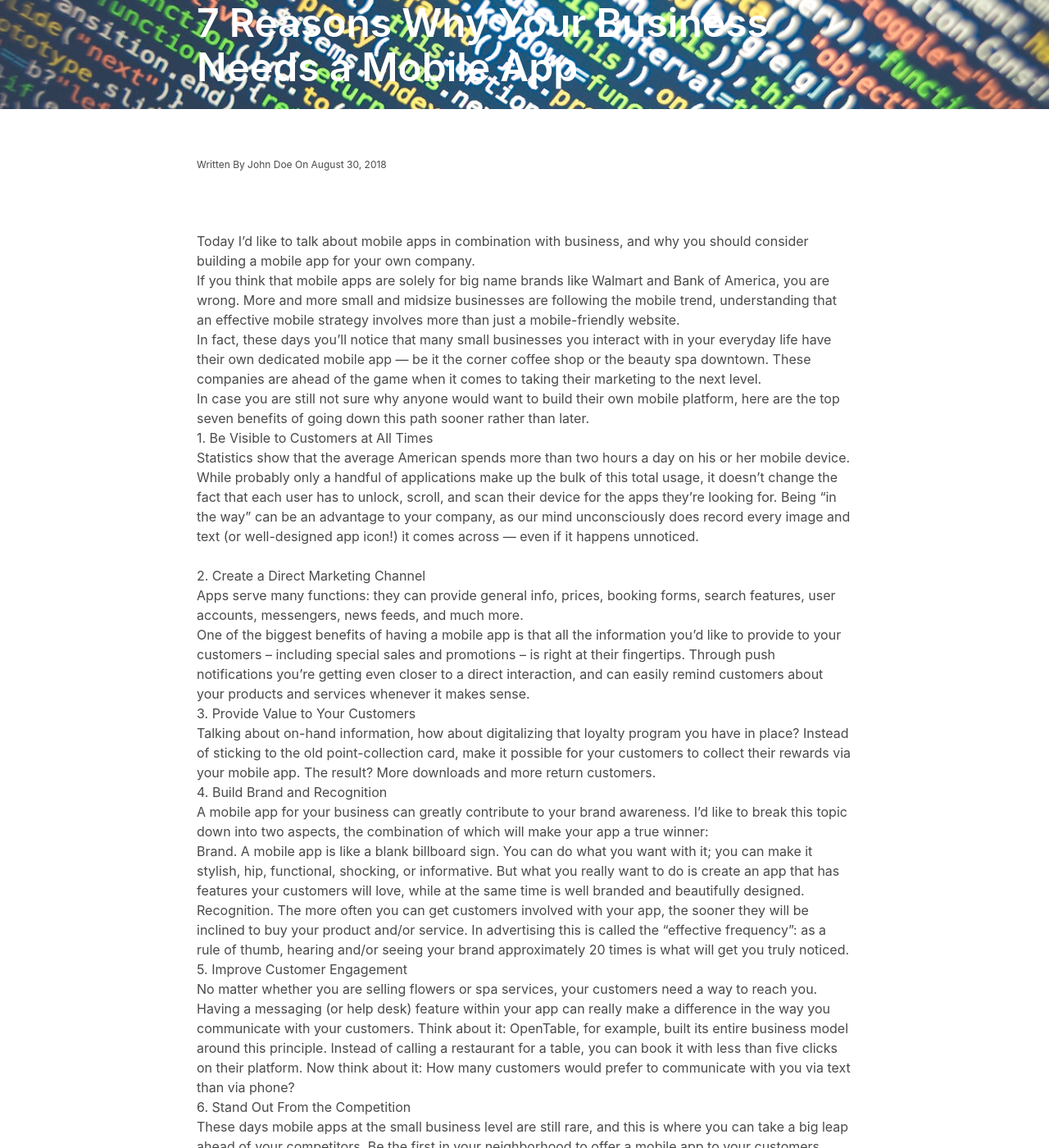
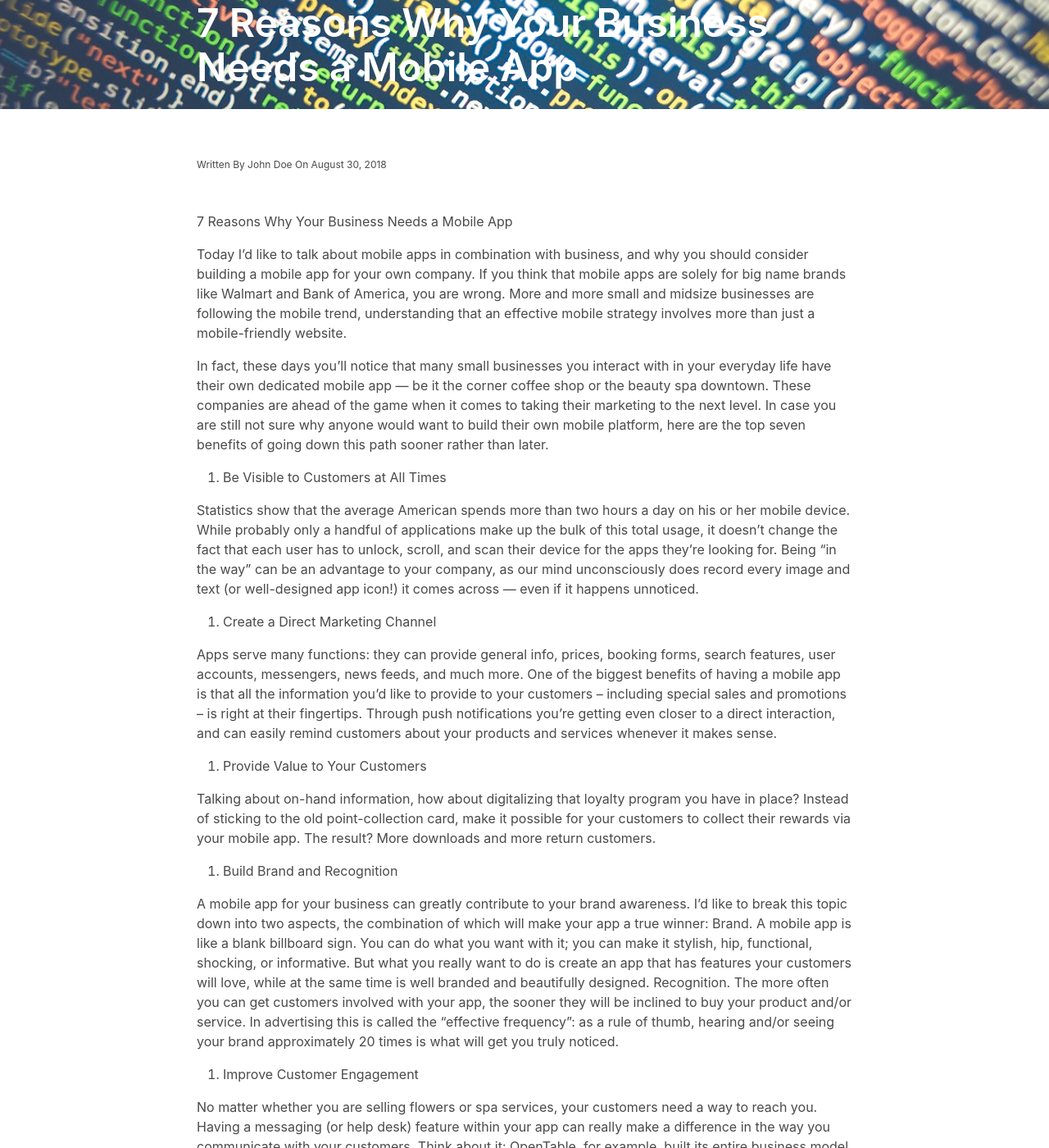
Before and after one commit to scannedmedia/scannedmedia, a Jekyll site: the page built from _posts/2018-08-30-7-reasons-why-your-business-needs-a-mobile-app.markdown, in a window 1280 px wide and 1400 px high, scrolled down 447 px. Shown: the whole window at 82% size. Built offline with Jekyll 4.4.1, drawn with Linux system fonts in a browser that asks for light colours; nearby versions of some CDN libraries; some of the changed text lies outside the part shown.

Commit message:
Updated 7 Reasons Why Your Business Needs A Mobile App

```diff
--- a/_posts/2018-08-30-7-reasons-why-your-business-needs-a-mobile-app.markdown
+++ b/_posts/2018-08-30-7-reasons-why-your-business-needs-a-mobile-app.markdown
@@ -4,28 +4,44 @@ date: 2018-08-30 14:14:00 -07:00
 image: "/uploads/photo-1489389944381-3471b5b30f04.jpeg"
 ---
 
-\
-Today I’d like to talk about mobile apps in combination with business, and why you should consider building a mobile app for your own company.\
-If you think that mobile apps are solely for big name brands like Walmart and Bank of America, you are wrong. More and more small and midsize businesses are following the mobile trend, understanding that an effective mobile strategy involves more than just a mobile-friendly website.\
-In fact, these days you’ll notice that many small businesses you interact with in your everyday life have their own dedicated mobile app — be it the corner coffee shop or the beauty spa downtown. These companies are ahead of the game when it comes to taking their marketing to the next level.\
-In case you are still not sure why anyone would want to build their own mobile platform, here are the top seven benefits of going down this path sooner rather than later.\
-1\. Be Visible to Customers at All Times\
-Statistics show that the average American spends more than two hours a day on his or her mobile device. While probably only a handful of applications make up the bulk of this total usage, it doesn’t change the fact that each user has to unlock, scroll, and scan their device for the apps they’re looking for. Being “in the way” can be an advantage to your company, as our mind unconsciously does record every image and text (or well-designed app icon!) it comes across — even if it happens unnoticed.\
-  \
-2\. Create a Direct Marketing Channel\
-Apps serve many functions: they can provide general info, prices, booking forms, search features, user accounts, messengers, news feeds, and much more.\
-One of the biggest benefits of having a mobile app is that all the information you’d like to provide to your customers – including special sales and promotions – is right at their fingertips. Through push notifications you’re getting even closer to a direct interaction, and can easily remind customers about your products and services whenever it makes sense.\
-3\. Provide Value to Your Customers\
-Talking about on-hand information, how about digitalizing that loyalty program you have in place? Instead of sticking to the old point-collection card, make it possible for your customers to collect their rewards via your mobile app. The result? More downloads and more return customers.\
-4\. Build Brand and Recognition\
-A mobile app for your business can greatly contribute to your brand awareness. I’d like to break this topic down into two aspects, the combination of which will make your app a true winner:\
-Brand. A mobile app is like a blank billboard sign. You can do what you want with it; you can make it stylish, hip, functional, shocking, or informative. But what you really want to do is create an app that has features your customers will love, while at the same time is well branded and beautifully designed.\
-Recognition. The more often you can get customers involved with your app, the sooner they will be inclined to buy your product and/or service. In advertising this is called the “effective frequency”: as a rule of thumb, hearing and/or seeing your brand approximately 20 times is what will get you truly noticed.\
-5\. Improve Customer Engagement\
-No matter whether you are selling flowers or spa services, your customers need a way to reach you. Having a messaging (or help desk) feature within your app can really make a difference in the way you communicate with your customers. Think about it: OpenTable, for example, built its entire business model around this principle. Instead of calling a restaurant for a table, you can book it with less than five clicks on their platform. Now think about it: How many customers would prefer to communicate with you via text than via phone?\
-6\. Stand Out From the Competition\
-These days mobile apps at the small business level are still rare, and this is where you can take a big leap ahead of your competitors. Be the first in your neighborhood to offer a mobile app to your customers. They’ll be astonished by your forward-thinking approach!\
-7\. Cultivate Customer Loyalty\
-Last, but not least, the most important reason why you should consider building your own mobile app is customer loyalty. With all the noise out there — roadside banners, billboards, flashing signs, newspaper ads, flyers, coupons, websites, website banners, Facebook ads, and email marketing — we slowly lose our impact on customers because of the immense amount of advertising surrounding us all. It’s time to go back to making a true and sincere connection with your customers, and making them a loyal lover of your product and/or service. I am not saying a mobile app is going to save your business, but it can be a way of staying closer to your customers, and being just a “fingertip” away at all times.\
-Convinced yet? I am, for sure! Now that you have gotten a taste of the numerous benefits of your own business mobile app, where are you going to start? \
+7 Reasons Why Your Business Needs a Mobile App
+
+Today I’d like to talk about mobile apps in combination with business, and why you should consider building a mobile app for your own company.
+If you think that mobile apps are solely for big name brands like Walmart and Bank of America, you are wrong. More and more small and midsize businesses are following the mobile trend, understanding that an effective mobile strategy involves more than just a mobile-friendly website.
+
+In fact, these days you’ll notice that many small businesses you interact with in your everyday life have their own dedicated mobile app — be it the corner coffee shop or the beauty spa downtown. These companies are ahead of the game when it comes to taking their marketing to the next level.
+In case you are still not sure why anyone would want to build their own mobile platform, here are the top seven benefits of going down this path sooner rather than later.
+
+1. Be Visible to Customers at All Times
+
+Statistics show that the average American spends more than two hours a day on his or her mobile device. While probably only a handful of applications make up the bulk of this total usage, it doesn’t change the fact that each user has to unlock, scroll, and scan their device for the apps they’re looking for. Being “in the way” can be an advantage to your company, as our mind unconsciously does record every image and text (or well-designed app icon!) it comes across — even if it happens unnoticed.
+
+2. Create a Direct Marketing Channel
+
+Apps serve many functions: they can provide general info, prices, booking forms, search features, user accounts, messengers, news feeds, and much more.
+One of the biggest benefits of having a mobile app is that all the information you’d like to provide to your customers – including special sales and promotions – is right at their fingertips. Through push notifications you’re getting even closer to a direct interaction, and can easily remind customers about your products and services whenever it makes sense.
+
+3. Provide Value to Your Customers
+
+Talking about on-hand information, how about digitalizing that loyalty program you have in place? Instead of sticking to the old point-collection card, make it possible for your customers to collect their rewards via your mobile app. The result? More downloads and more return customers.
+
+4. Build Brand and Recognition
+
+A mobile app for your business can greatly contribute to your brand awareness. I’d like to break this topic down into two aspects, the combination of which will make your app a true winner:
+Brand. A mobile app is like a blank billboard sign. You can do what you want with it; you can make it stylish, hip, functional, shocking, or informative. But what you really want to do is create an app that has features your customers will love, while at the same time is well branded and beautifully designed.
+Recognition. The more often you can get customers involved with your app, the sooner they will be inclined to buy your product and/or service. In advertising this is called the “effective frequency”: as a rule of thumb, hearing and/or seeing your brand approximately 20 times is what will get you truly noticed.
+
+5. Improve Customer Engagement
+
+No matter whether you are selling flowers or spa services, your customers need a way to reach you. Having a messaging (or help desk) feature within your app can really make a difference in the way you communicate with your customers. Think about it: OpenTable, for example, built its entire business model around this principle. Instead of calling a restaurant for a table, you can book it with less than five clicks on their platform. Now think about it: How many customers would prefer to communicate with you via text than via phone?
+
+6. Stand Out From the Competition
+
+These days mobile apps at the small business level are still rare, and this is where you can take a big leap ahead of your competitors. Be the first in your neighborhood to offer a mobile app to your customers. They’ll be astonished by your forward-thinking approach!
+
+7. Cultivate Customer Loyalty
+
+Last, but not least, the most important reason why you should consider building your own mobile app is customer loyalty. With all the noise out there — roadside banners, billboards, flashing signs, newspaper ads, flyers, coupons, websites, website banners, Facebook ads, and email marketing — we slowly lose our impact on customers because of the immense amount of advertising surrounding us all. It’s time to go back to making a true and sincere connection with your customers, and making them a loyal lover of your product and/or service. I am not saying a mobile app is going to save your business, but it can be a way of staying closer to your customers, and being just a “fingertip” away at all times.
+
+Convinced yet? I am, for sure! Now that you have gotten a taste of the numerous benefits of your own business mobile app, where are you going to start?
 You hire ScannedMedia today, to set the foundation for the future of your business! It’s on you to decide whether you’d like to be one of the first. A mobile app is going to be a standard component of any business in the future.
```
